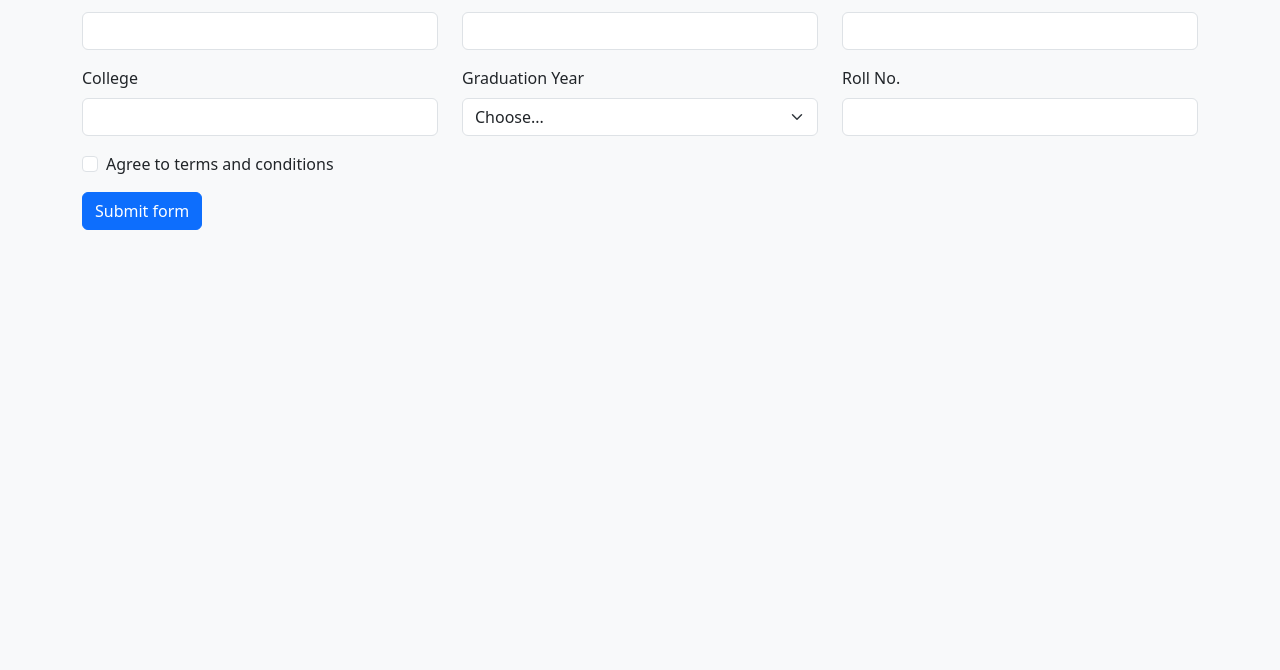
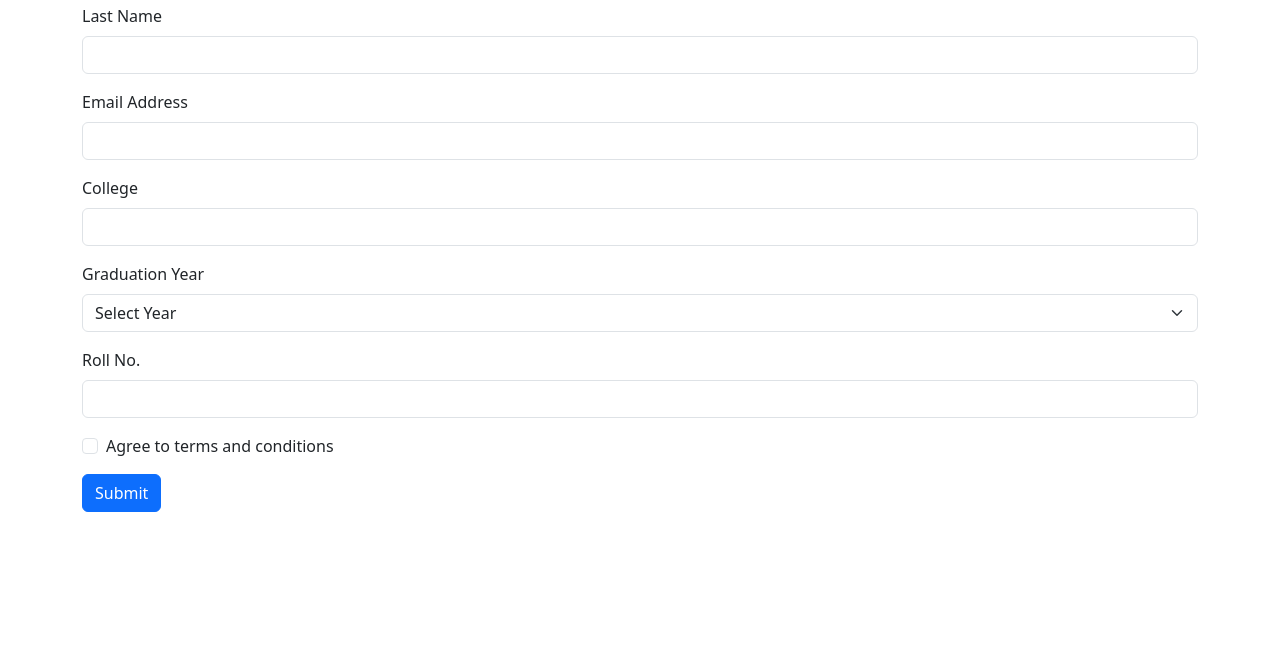
Before and after one commit to acciojob/bootstrap-form-easy-Aryamnsls, a website: page main.html in a window 1280 px wide. Shown: the part 130-800 px from the top of the page. Drawn offline with nearby package versions, Linux system fonts and the light colour scheme.

Commit message:
created a submission

```diff
--- a/main.html
+++ b/main.html
@@ -1,90 +1,64 @@
 <!DOCTYPE html>
 <html lang="en">
 <head>
-  <meta charset="UTF-8">
-  <title>Internship Form</title>
-  <link
-    href="https://cdn.jsdelivr.net/npm/bootstrap@5.3.2/dist/css/bootstrap.min.css"
-    rel="stylesheet"
-  >
-  <style>
-    body {
-      background-color: #f8f9fa;
-    }
-  </style>
+  <meta charset="UTF-8" />
+  <meta name="viewport" content="width=device-width, initial-scale=1.0"/>
+  <title>Form</title>
+  <link href="https://cdn.jsdelivr.net/npm/bootstrap@5.3.0/dist/css/bootstrap.min.css" rel="stylesheet"/>
 </head>
 <body>
   <div class="container mt-5">
-    <h2 class="text-center mb-4 fw-bold">Internship Form</h2>
-    <form id="intern-form" class="needs-validation" novalidate>
-
-      <div class="row mb-3">
-        <div class="col">
+    <form>
+      <div class="mb-3">
         <label for="first-name-input" class="form-label">First Name</label>
-          <input type="text" class="form-control" id="first-name-input" required>
-          <div class="invalid-feedback">First name required!</div>
-        </div>
-        <div class="col">
-          <label for="last-name-input" class="form-label">Last Name</label>
-          <input type="text" class="form-control" id="last-name-input" required>
-          <div class="invalid-feedback">Last name required!</div>
-        </div>
-        <div class="col">
-          <label for="email-input" class="form-label">Email Address</label>
-          <input type="email" class="form-control" id="email-input" required>
-          <div class="invalid-feedback">Email required!</div>
-        </div>
+        <input type="text" id="first-name-input" class="form-control" required />
+        <div class="invalid-feedback">First name is required.</div>
       </div>
 
-      <div class="row mb-3">
-        <div class="col">
+      <div class="mb-3">
+        <label for="last-name-input" class="form-label">Last Name</label>
+        <input type="text" id="last-name-input" class="form-control" required />
+        <div class="invalid-feedback">Last name is required.</div>
+      </div>
+
+      <div class="mb-3">
+        <label for="email-input" class="form-label">Email Address</label>
+        <input type="email" id="email-input" class="form-control" required />
+        <div class="invalid-feedback">Valid email is required.</div>
+      </div>
+
+      <div class="mb-3">
         <label for="college-input" class="form-label">College</label>
-          <input type="text" class="form-control" id="college-input" required>
-          <div class="invalid-feedback">Please provide a valid college.</div>
+        <input type="text" id="college-input" class="form-control" required />
+        <div class="invalid-feedback">College name is required.</div>
       </div>
-        <div class="col">
-          <label for="grad-year" class="form-label">Graduation Year</label>
-          <select class="form-select" id="grad-year" required>
-            <option value="">Choose...</option>
-            <option value="2020">2020</option>
-            <option value="2021">2021</option>
-            <option value="2022">2022</option>
-            <option value="2023">2023</option>
+
+      <div class="mb-3">
+        <label for="grad-year-select" class="form-label">Graduation Year</label>
+        <select id="grad-year-select" class="form-select" required>
+          <option value="">Select Year</option>
+          <option>2020</option>
+          <option>2021</option>
+          <option>2022</option>
+          <option>2023</option>
         </select>
-          <div class="invalid-feedback">Please select a valid Graduation Year.</div>
+        <div class="invalid-feedback">Please select your graduation year.</div>
       </div>
-        <div class="col">
+
+      <div class="mb-3">
         <label for="roll-no-input" class="form-label">Roll No.</label>
-          <input type="text" class="form-control" id="roll-no-input" required>
-          <div class="invalid-feedback">Please provide a valid Roll no.</div>
-        </div>
+        <input type="text" id="roll-no-input" class="form-control" required />
+        <div class="invalid-feedback">Roll number is required.</div>
       </div>
 
       <div class="form-check mb-3">
-        <input class="form-check-input" type="checkbox" id="conditions-checkbox" required>
-        <label class="form-check-label" for="conditions-checkbox">
-          Agree to terms and conditions
-        </label>
+        <input type="checkbox" id="conditions-checkbox" class="form-check-input" required />
+        <label class="form-check-label" for="conditions-checkbox">Agree to terms and conditions</label>
         <div class="invalid-feedback">You must agree before submitting.</div>
       </div>
 
-      <button type="submit" class="btn btn-primary">Submit form</button>
+      <button type="submit" class="btn btn-primary">Submit</button>
     </form>
   </div>
-
-  <script src="https://cdn.jsdelivr.net/npm/bootstrap@5.3.2/dist/js/bootstrap.bundle.min.js"></script>
-  <script>
-    // Bootstrap validation
-    document.addEventListener('DOMContentLoaded', function () {
-      const form = document.getElementById('intern-form');
-      form.addEventListener('submit', function (event) {
-        if (!form.checkValidity()) {
-          event.preventDefault();
-          event.stopPropagation();
-        }
-        form.classList.add('was-validated');
-      }, false);
-    });
-  </script>
 </body>
 </html>
--- a/styles.css
+++ /dev/null
@@ -1,4 +0,0 @@
-/* Optional custom styles */
-body {
-  background-color: #f8f9fa;
-}
```
Also changed, not shown: script.js (deleted, +0 -14 lines). Lines whose indentation alone changed are shown as unchanged.
